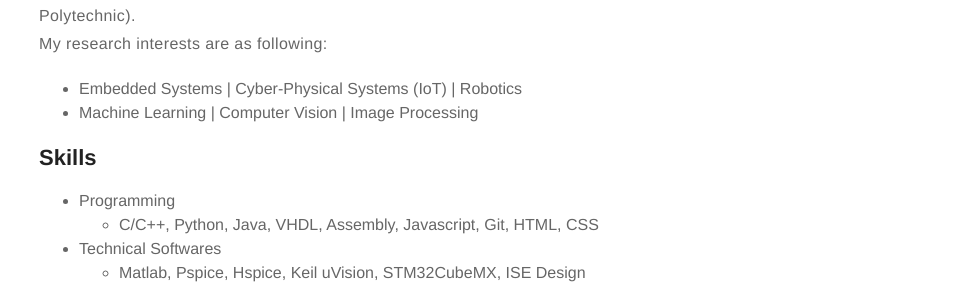
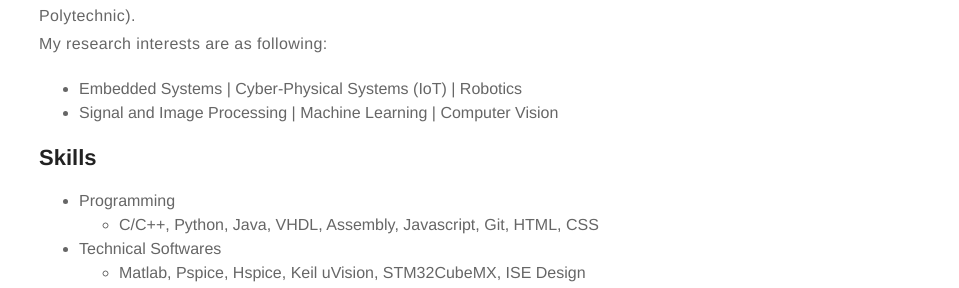
Before and after one commit to Mohammad-Aghajani/Mohammad-Aghajani.github.io, a Jekyll site: the page built from about.md, in a window 1280 px wide. Shown: the part 477-765 px from the top of the page, without its empty margins (321-1280 px from the left). Built offline with Jekyll 4.4.1, drawn with Linux system fonts in a browser that asks for light colours.

Commit message:
Update about.md

```diff
--- a/about.md
+++ b/about.md
@@ -9,7 +9,7 @@ My name is Mohammad Aghajani and I am a senior undergraduate student in Electric
 My research interests are as following:
 <ul class="skill-list">
 	<li> Embedded Systems | Cyber-Physical Systems (IoT) | Robotics </li>
-	<li> Machine Learning | Computer Vision | Image Processing  </li>
+	<li> Signal and Image Processing | Machine Learning | Computer Vision  </li>
 	<!-- <li> Data Visualization | Human-Computer Interaction | Data Mining </li> -->
 </ul>
 </p>
```
